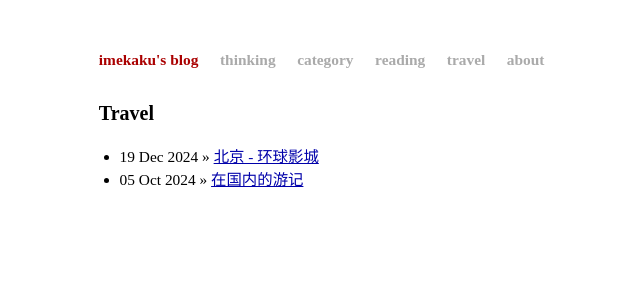
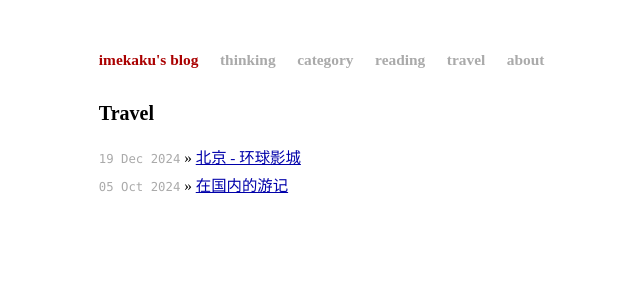
Before and after one commit to imekaku/imekaku.github.io, a Jekyll site: the page built from travel/index.html, in a window 1280 px wide. Shown: the top 300 px of the page, without its empty margins (205-845 px from the left). Built offline with Jekyll 4.4.1, drawn with Linux system fonts in a browser that asks for light colours.

Commit message:
在小屏幕隐藏about & 修改reading 和 travel 的post列表显示

```diff
--- a/_layouts/default.html
+++ b/_layouts/default.html
@@ -37,10 +37,10 @@
       <a class="extra" href="/category">category</a>
     </div>
     <a class="extra" href="/reading">reading</a>
+    <a class="extra" href="/travel">travel</a>
     <div id="home_tab_list">
-      <a class="extra" href="/travel">travel</a>
+      <a class="extra" href="/about">about</a>
     </div>
-    <a class="extra" href="/about">about</a>
   </div>
 
   {{ content }}
--- a/reading/index.html
+++ b/reading/index.html
@@ -3,9 +3,9 @@ layout: default
 title: Reading
 ---
 
-<div id="reading">
+<div id="home">
     <h1>Reading</h1>
-    <ul class="reading">
+    <ul class="posts">
         {% for post in site.reading_collection reversed %}
         <li><span>{{ post.date | date_to_string }}</span> &raquo; <a href="{{ post.url }}">{{ post.title }}</a></li>
         {% endfor %}
--- a/travel/index.html
+++ b/travel/index.html
@@ -5,9 +5,9 @@ title: Travel
 
 <!-- 用于网站 tavel tab页面显示travel的post列表 -->
 
-<div id="travel">
+<div id="home">
     <h1>Travel</h1>
-    <ul class="travel">
+    <ul class="posts">
         {% for post in site.travel_collection reversed %}
         <li><span>{{ post.date | date_to_string }}</span> &raquo; <a href="{{ post.url }}">{{ post.title }}</a></li>
         {% endfor %}
```
